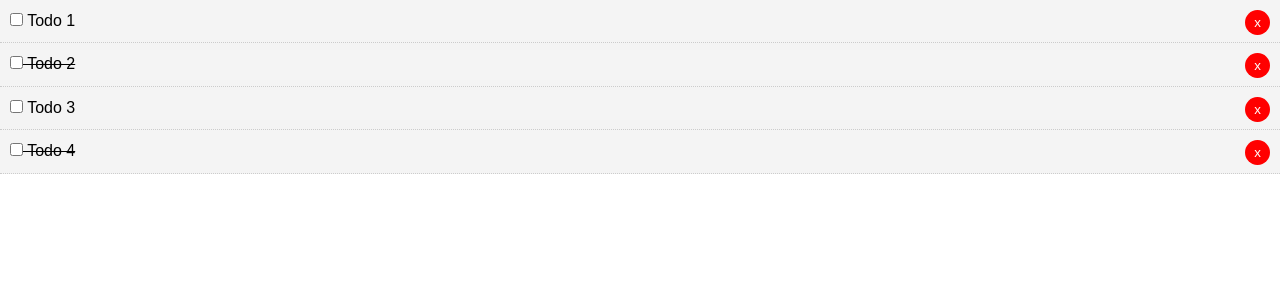
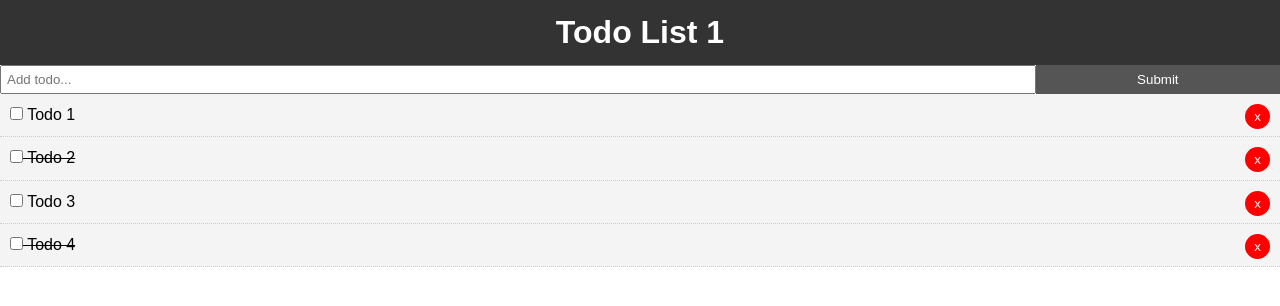
Before and after one commit to CodeLyoko2610/vue_todo_list_1, a Vue app: page /#/ in a window 1280 px wide. Shown: the top 306 px of the page. Built offline with nearby package versions, Linux system fonts and the light colour scheme.

Commit message:
Add Header and AddTodo components.

```diff
--- a/src/App.vue
+++ b/src/App.vue
@@ -1,16 +1,23 @@
 <template>
   <div id="app">
+    <Header />
+    <AddTodo />
     <Todos v-bind:todos="todos" v-on:del-todo="deleteTodo"/>
   </div>
 </template>
 
 <script>
+import Header from './components/layout/Header'
 import Todos from './components/Todos'
+import AddTodo from './components/AddTodo'
+
 
 export default {
   name: 'App',
   components: {
+    Header,
     Todos,
+    AddTodo,
   },
   data(){
     return {
--- /dev/null
+++ b/src/components/AddTodo.vue
@@ -0,0 +1,25 @@
+<template>
+  <form>
+    <input type="text" name="title" placeholder="Add todo...">
+    <input type="submit" value="Submit" class="btn">
+  </form>
+</template>
+
+<script>
+export default {
+  name: 'AddTodo'
+}
+</script>
+
+<style scoped>
+  form {
+    display: flex;
+  }
+  input[type="text"] {
+    flex: 10;
+    padding: 5px;
+  }
+  input[type="submit"] {
+    flex: 2;
+  }
+</style>
--- /dev/null
+++ b/src/components/layout/Header.vue
@@ -0,0 +1,25 @@
+<template>
+  <header class="header">
+    <h1>Todo List 1</h1>
+  </header>
+</template>
+
+<script>
+export default {
+  name: 'Header'
+}
+</script>
+
+<style scoped>
+  .header {
+    background: #333;
+    color: #fff;
+    text-align: center;
+    padding: 10px;
+  }
+  .header a {
+    color: #fff;
+    padding-right: 5px;
+    text-decoration: none;
+  }
+</style>
```
